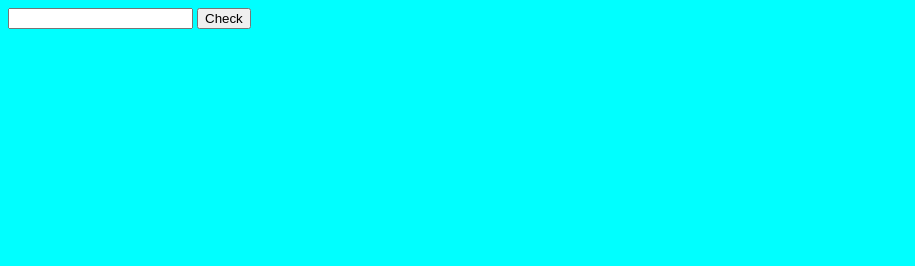
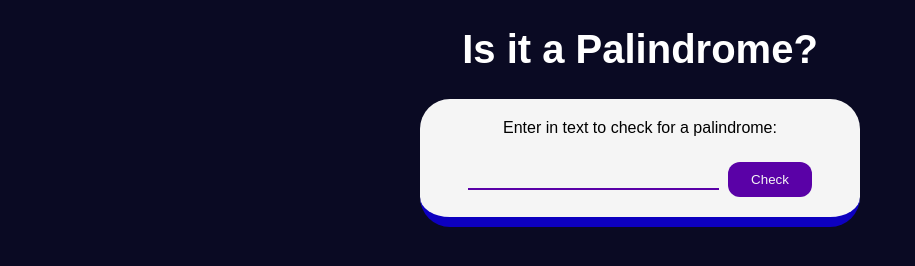
Before and after one commit to hhimansha/FreeCodeCamp-JS-data-structures-algorithms-projects, a plain HTML site: page Palindrome Checker/index.html in a window 1280 px wide. Shown: the whole page, without its empty margins (0-915 px from the left). Drawn offline with Linux system fonts and the light colour scheme.

Commit message:
front-end

```diff
--- a/Palindrome Checker/index.html
+++ b/Palindrome Checker/index.html
@@ -1,16 +1,31 @@
-<html>
+
+<!DOCTYPE html>
+<html lang="en">
   <head>
-        <meta charset="UTF-8" lang="eng" viewport = "width=device-width" >
+    <meta charset="UTF-8" />
+    <meta http-equiv="X-UA-Compatible" content="IE=edge" />
+    <meta name="viewport" content="width=device-width, initial-scale=1.0" />
+
     <title>Palindrome Checker</title>
-        <link rel="stylesheet" href="styles.css">
+    <link rel="stylesheet" href="styles.css" />
   </head>
   <body>
-        <form>
-            <input type="text" id="text-input">
-            <button type="submit" id="check-btn">Check</button>
-            <div id="result">
-                <p id="res"></p>
+    <main class="container">
+
+      <h1 class="title">Is it a Palindrome?</h1>
+      <div class="palindrome-div">
+        <label for="text-input"
+          >Enter in text to check for a palindrome:
+        </label><br>
+        <div class="input-section">
+            <input class="palindrome-input" id="text-input" value="" type="text" />
+            <button class="palindrome-btn" id="check-btn">Check</button>
         </div>
-        </form>
+
+        <div class="results-div hidden" id="result"></div>
+      </div>
+
+    </main>
+    <script src="script.js"></script>
   </body>
 </html>
--- a/Palindrome Checker/styles.css
+++ b/Palindrome Checker/styles.css
@@ -1,7 +1,54 @@
 body{
-    background-color: aqua;
+    background-color: #0a0a23;
 }
-form{
-    width: 30%;
+.title{
+    color: white;
+    font-family:Arial, Helvetica, sans-serif;
+    text-align: center;
+    font-size: 30pt;
+}
+
+.container{
+    justify-content: center;
+    align-items: center;
+    justify-items: center;
 
 }
+
+label{
+    color: black;
+    font-family: Arial, Helvetica, sans-serif;
+
+}
+
+.palindrome-div{
+    background-color: whitesmoke;
+    width: 380px;
+    margin: 0 auto;
+    padding: 20px 30px;
+    border-radius: 30px;
+    border-bottom: solid #0d00c0 10px;
+    flex-direction: column;
+    align-items: center;
+    text-align: center;
+}
+
+#check-btn{
+    background-color: #5a01a7;
+    color: whitesmoke;
+    padding: 10px 23px;
+    border-radius: 12px;
+    border: none;
+}
+
+#text-input{
+    background-color: transparent;
+    border: none;
+    border-bottom: solid #5a01a7 2px;
+    width: 65%;
+    margin-right: 5px;
+}
+
+.input-section{
+    margin-top: 25px;
+}
```
Lines whose indentation alone changed are shown as unchanged.
